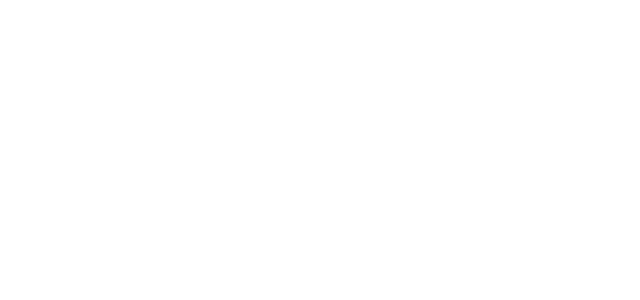
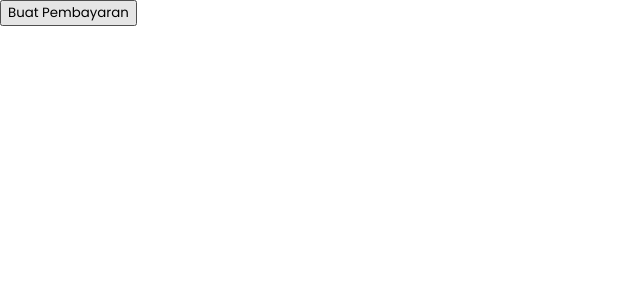
Before and after one commit to RoyhanRPL2/NorthExpo-project, a Vue app: page /payment in a window 1280 px wide. Before the commit this address had no page. Shown: the top 300 px of the page, without its empty margins (0-640 px from the left). Built offline with nearby package versions, Linux system fonts and the light colour scheme.

Commit message:
fix:[RB] fix ticket form

```diff
--- a/package.json
+++ b/package.json
@@ -17,9 +17,11 @@
     "@fortawesome/free-solid-svg-icons": "^6.4.0",
     "@fortawesome/vue-fontawesome": "^3.0.3",
     "axios": "^1.4.0",
+    "cors": "^2.8.5",
     "dayjs": "^1.11.8",
     "leaflet.smooth_marker_bouncing": "^3.0.2",
     "maplibre-gl": "^3.0.0",
+    "midtrans-client": "^1.3.1",
     "swiper": "^8.4.7",
     "vue": "^3.2.47",
     "vue-awesome-swiper": "^5.0.1",
--- a/src/components/TicketForm.vue
+++ b/src/components/TicketForm.vue
@@ -36,12 +36,39 @@
             <p>Saya telah membaca dan menyetujui syarat dan ketentuan berkunjung</p>
         </div>
         <div class="button-container">
-            <button class="btn btn-primary">Pesan</button>
+            <button class="btn btn-primary pay-button">Pesan</button>
         </div>
     </div>
 </template>
 
 <script>
+import axios from 'axios'
+
+export default {
+    data() {
+        return {
+            no_hp: null,
+            jumlah_orang: null,
+            email: null,
+        }
+    },
+    methods: {
+        makePayment(id) {
+            axios.post('https://admin.api.northexpokudus.com/api/order/tr', {
+                no_hp: this.no_hp,
+                jumlah_orang: this.jumlah_orang,
+                email: this.email,
+            })
+                .then((res) => {
+                    this.response = res.data;
+                    console.log(this.response);
+                })
+                .catch((error) => {
+                    console.log(error);
+                })
+        }
+    }
+}
 </script>
 
 <style scoped>
--- /dev/null
+++ b/src/components/paymentModal.vue
@@ -0,0 +1,34 @@
+<template>
+  <div>
+    <button @click="makePayment">Buat Pembayaran</button>
+    <div v-if="response">
+      <p>Status Pembayaran: {{ response.status }}</p>
+      <p>Total Pembayaran: {{ response.total }}</p>
+    </div>
+  </div>
+</template>
+
+<script>
+import axios from 'axios'
+
+export default {
+  data() {
+    return {
+      response: null
+    }
+  },
+  methods: {
+    makePayment() {
+      axios.post('https://admin.api.northexpokudus.com/api/order/list', {
+      })
+        .then((res) => {
+          this.response = res.data;
+          console.log(this.response);
+        })
+        .catch((error) => {
+          console.log(error);
+        })
+    }
+  }
+}
+</script>
--- a/src/main.js
+++ b/src/main.js
@@ -3,7 +3,6 @@ import App from './App.vue'
 import login from './views/LoginView.vue'
 import router from './router'
 import store from './store'
-
 
 import './assets/main.css'
 
--- a/src/router/index.js
+++ b/src/router/index.js
@@ -54,6 +54,11 @@ const routes = [
     name: 'profile-edit',
     component: () => import('../views/ProfileEdit.vue')
   },
+  {
+    path: '/payment',
+    name: 'payment',
+    component: () => import('../components/paymentModal.vue')
+  }
 ]
 
 const router = createRouter({
--- a/vite.config.js
+++ b/vite.config.js
@@ -10,5 +10,5 @@ export default defineConfig({
     alias: {
       '@': fileURLToPath(new URL('./src', import.meta.url))
     }
-  }
+  },
 })
--- a/vitest.config.js
+++ b/vitest.config.js
@@ -2,6 +2,7 @@ import { fileURLToPath } from 'node:url'
 import { mergeConfig } from 'vite'
 import { configDefaults, defineConfig } from 'vitest/config'
 import viteConfig from './vite.config'
+import cors from 'cors'
 
 export default mergeConfig(
   viteConfig,
@@ -10,6 +11,6 @@ export default mergeConfig(
       environment: 'jsdom',
       exclude: [...configDefaults.exclude, 'e2e/*'],
       root: fileURLToPath(new URL('./', import.meta.url))
-    }
+    },
   })
 )
```
Also changed, not shown: 1 other file (tests, documents, lock files or other folders).
